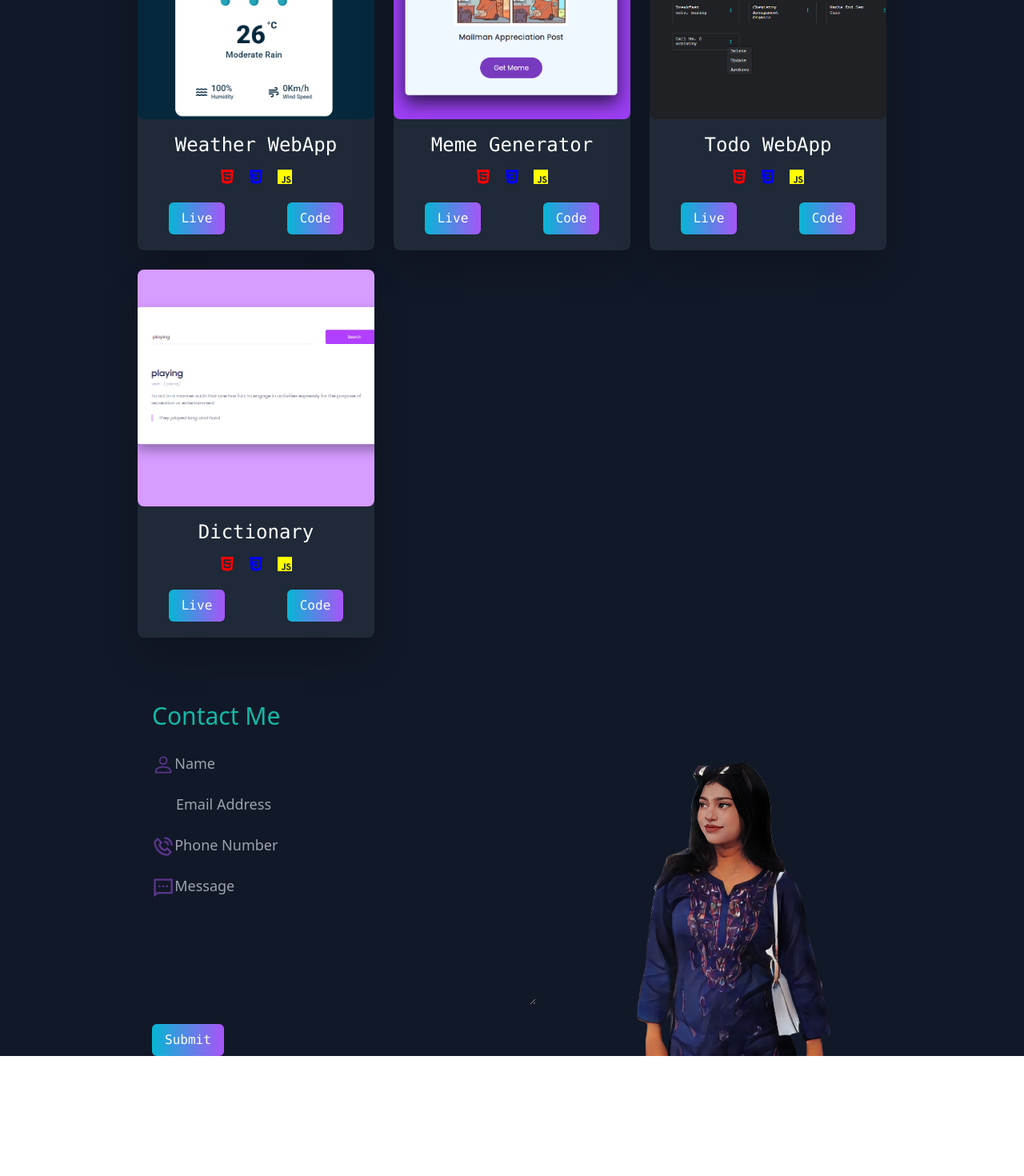
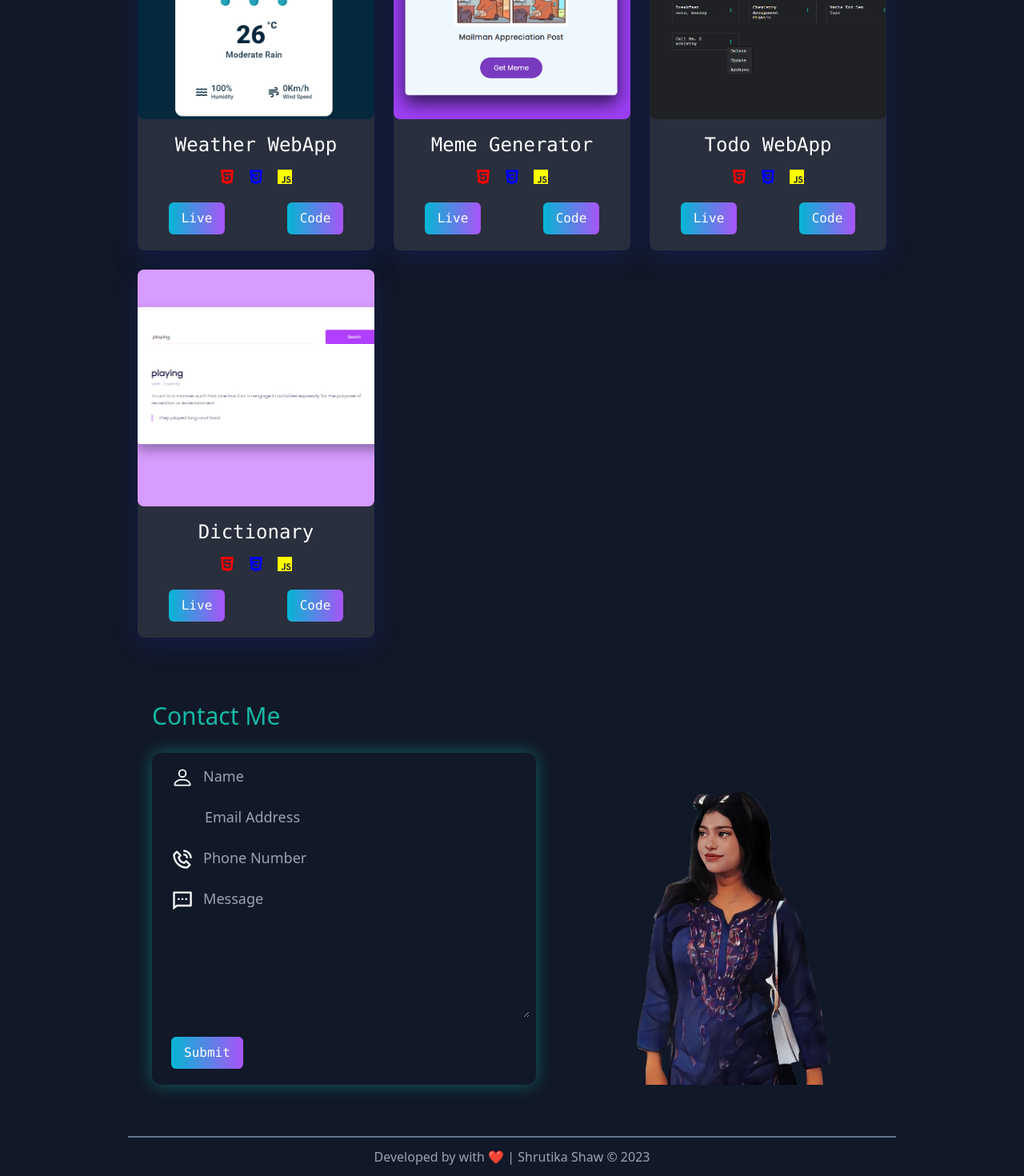
Before and after one commit to VenusTokyo/shrutikas-portfolio, a Next.js app: page / in a window 1280 px wide. Shown: the part 1611-3081 px from the top of the page at 80% size. Before the commit the page ends 2931 px from the top, so only its background shows below. Built offline with nearby package versions, Linux system fonts and the light colour scheme; some icons are missing.

Commit message:
made form responsive

```diff
--- a/src/pages/index.css
+++ b/src/pages/index.css
@@ -6,8 +6,13 @@
     background-color: rgba(255, 255, 255, 0.5);
     transition: 0.5s ease-in;
 }
-.card:hover .textContent{
- bottom: 0;
+.card{
+    background: rgba( 255, 255, 255, 0.1 );
+box-shadow: 0 8px 32px 0 rgba( 31, 38, 135, 0.37 );
+backdrop-filter: blur( 8px );
+-webkit-backdrop-filter: blur( 8px );
+
+
 }
 .input{
     background: transparent;
@@ -21,3 +26,6 @@
     /* border-bottom: 1px solid rgba(255, 255, 255, 0.596); */
     margin-bottom: 1rem;
 }
+.glow{
+    box-shadow: 0 0 20px 1px rgba(20, 184, 165, 0.425);
+}
--- a/src/pages/index.js
+++ b/src/pages/index.js
@@ -75,7 +75,7 @@ export default function Home() {
                 <a href="https://github.com/VenusTokyo/GPT-3" className='bg-gradient-to-r from-cyan-500 to-purple-500 text-white px-4 py-2 rounded-md  font-mono'>Code</a>
               </div>
             </div>
-            <div className="flex flex-col  items-center m-3 rounded-xl shadow-2xl bg-gray-800">
+            <div className="flex flex-col  items-center m-3 rounded-xl shadow-2xl card">
               <Image className='rounded-xl' src={restaurant} height={'300'} style={{ width: '100%', overflow: 'hidden' }} />
               <h2 className=' mt-4 text-white font-mono text-2xl'>Gericht Restaurant Website</h2>
               <h3 className='flex text-2xl mt-3 space-x-3' ><BiLogoReact color='cyan' /><BiLogoHtml5 color='red' /><BiLogoCss3 color='blue' /><BiLogoJavascript color='yellow' /> </h3>
@@ -84,7 +84,7 @@ export default function Home() {
                 <a href="https://github.com/VenusTokyo/Gericht-Restaurant-Website" className='bg-gradient-to-r from-cyan-500 to-purple-500 text-white px-4 py-2 rounded-md  font-mono'>Code</a>
               </div>
             </div>
-            <div className="flex flex-col  items-center m-3 rounded-lg shadow-2xl bg-gray-800">
+            <div className="flex flex-col  items-center m-3 rounded-lg shadow-2xl card">
               <Image className='rounded-lg' src={web2} height={'300'} style={{ width: '100%', overflow: 'hidden' }} />
               <h2 className=' mt-4 text-white font-mono text-2xl'>Times of India Clone</h2>
               <h3 className='flex text-2xl mt-3 space-x-3' ><BiLogoReact color='cyan' /><BiLogoHtml5 color='red' /><BiLogoCss3 color='blue' /><BiLogoJavascript color='yellow' /> </h3>
@@ -93,7 +93,7 @@ export default function Home() {
                 <a href="https://github.com/VenusTokyo/Times-Of-India" className='bg-gradient-to-r from-cyan-500 to-purple-500 text-white px-4 py-2 rounded-md  font-mono'>Code</a>
               </div>
             </div>
-            <div className="flex flex-col  items-center m-3 rounded-lg shadow-2xl bg-gray-800">
+            <div className="flex flex-col  items-center m-3 rounded-lg shadow-2xl card">
               <Image className='rounded-lg' src={web3} height={'300'} style={{ width: '100%', overflow: 'hidden' }} />
               <h2 className=' mt-4 text-white font-mono text-2xl'>Weather WebApp</h2>
               <h3 className='flex text-2xl mt-3 space-x-3' ><BiLogoHtml5 color='red' /><BiLogoCss3 color='blue' /><BiLogoJavascript color='yellow' /> </h3>
@@ -103,7 +103,7 @@ export default function Home() {
                 <a href="https://github.com/VenusTokyo/Weather-App" className='bg-gradient-to-r from-cyan-500 to-purple-500 text-white px-4 py-2 rounded-md  font-mono'>Code</a>
               </div>
             </div>
-            <div className="flex flex-col  items-center m-3 rounded-lg shadow-2xl bg-gray-800">
+            <div className="flex flex-col  items-center m-3 rounded-lg shadow-2xl card">
               <Image className='rounded-lg' src={web4} height={'300'} style={{ width: '100%', overflow: 'hidden' }} />
               <h2 className=' mt-4 text-white font-mono text-2xl'>Meme Generator</h2>
               <h3 className='flex text-2xl mt-3 space-x-3' ><BiLogoHtml5 color='red' /><BiLogoCss3 color='blue' /><BiLogoJavascript color='yellow' /> </h3>
@@ -113,7 +113,7 @@ export default function Home() {
                 <a href="https://github.com/VenusTokyo/Meme-App" className='bg-gradient-to-r from-cyan-500 to-purple-500 text-white px-4 py-2 rounded-md  font-mono'>Code</a>
               </div>
             </div>
-            <div className="flex flex-col  items-center m-3 rounded-lg shadow-2xl bg-gray-800">
+            <div className="flex flex-col  items-center m-3 rounded-lg shadow-2xl card">
               <Image className='rounded-lg' src={web5} height={'300'} style={{ width: '100%', overflow: 'hidden' }} />
               <h2 className=' mt-4 text-white font-mono text-2xl'>Todo WebApp</h2>
               <h3 className='flex text-2xl mt-3 space-x-3' ><BiLogoHtml5 color='red' /><BiLogoCss3 color='blue' /><BiLogoJavascript color='yellow' /> </h3>
@@ -123,7 +123,7 @@ export default function Home() {
                 <a href="https://github.com/VenusTokyo/keep-notes" className='bg-gradient-to-r from-cyan-500 to-purple-500 text-white px-4 py-2 rounded-md  font-mono'>Code</a>
               </div>
             </div>
-            <div className="flex flex-col  items-center m-3 rounded-lg shadow-2xl bg-gray-800">
+            <div className="flex flex-col  items-center m-3 rounded-lg shadow-2xl card">
               <Image className='rounded-lg' src={web6} height={'300'} style={{ width: '100%', overflow: 'hidden' }} />
               <h2 className=' mt-4 text-white font-mono text-2xl'>Dictionary</h2>
               <h3 className='flex text-2xl mt-3 space-x-3' ><BiLogoHtml5 color='red' /><BiLogoCss3 color='blue' /><BiLogoJavascript color='yellow' /> </h3>
@@ -142,29 +142,29 @@ export default function Home() {
 
             <p className='text-md py-5 leading-7 text-gray-600 dark:text-gray-400'></p>
           </div>
-          <div className=" flex justify-around md:flex-row sm:flex-col w-full">
+          <div className=" flex justify-around md:flex-row flex-col-reverse w-full">
 
-            <div className="flex flex-col justify-start w-1/2">
+            <div className="flex flex-col justify-start md:w-1/2">
               <h3 className='text-3xl pt-7 py-1 text-teal-500 mb-6'>Contact Me</h3>
-              <form action="" className=''>
-                <div className="flex input-box">
-                  <BsPerson color='#a955f77f' fontSize={30}/>
-                  <input type="text" placeholder='Name' name='Name' className='w-full input' />
+              <form action="https://formsubmit.co/shrutika.shaw2015@gmail.com" method="POST" className='rounded-xl glow p-2'>
+                <div className="flex input-box mt-2 ml-4">
+                  <BsPerson color='white' fontSize={30}/>
+                  <input type="text" placeholder='Name' name='Name' className='w-full input pl-3' />
                 </div>
-                <div className="flex input-box">
-                  <PiAtBold color='#a955f77f' fontSize={30}/>
-                  <input type="email" placeholder='Email Address' name='Email' className='w-full input'/>
+                <div className="flex input-box ml-4">
+                  <PiAtBold color='white' fontSize={30}/>
+                  <input type="email" placeholder='Email Address' name='Email' className='w-full input pl-3'/>
                 </div>
-                <div className="flex input-box">
-                  <BiPhoneCall color='#a955f77f' fontSize={30}/>
-                  <input type="phone" placeholder='Phone Number' name='Phone' className='w-full input'/>
+                <div className="flex input-box ml-4">
+                  <BiPhoneCall color='white' fontSize={30}/>
+                  <input type="phone" placeholder='Phone Number' name='Phone' className='w-full input pl-3'/>
                 </div>
-                <div className="flex input-box">
-                  <RiMessage2Line color='#a955f77f' fontSize={30}/>
-                  <textarea type="text" placeholder='Message' rows={6} className='w-full input'/>
+                <div className="flex input-box ml-4">
+                  <RiMessage2Line color='white' fontSize={30}/>
+                  <textarea type="text" placeholder='Message' rows={6} className='w-full input pl-3'/>
                 </div>
 
-                <button type='submit' value='submit' className=' bg-gradient-to-r from-cyan-500 to-purple-500 text-white px-4 py-2 rounded-md font-mono'>Submit</button>
+                <button type='submit' value='submit' className='ml-4 mb-3 bg-gradient-to-r from-cyan-500 to-purple-500 text-white px-4 py-2 rounded-md font-mono'>Submit</button>
 
               </form>
             </div>
@@ -174,7 +174,11 @@ export default function Home() {
               <Image src={mypic} height={400}  className=' z-10' />
             </div>
           </div>
+          <div className="flex justify-center mt-16 pt-3 pb-3 border-t-slate-500 border-t-2 text-gray-700 dark:text-gray-400">
+            Developed by with &#10084; | Shrutika Shaw &copy; 2023
+          </div>
         </section>
+
       </main>
     </div>
   )
```
